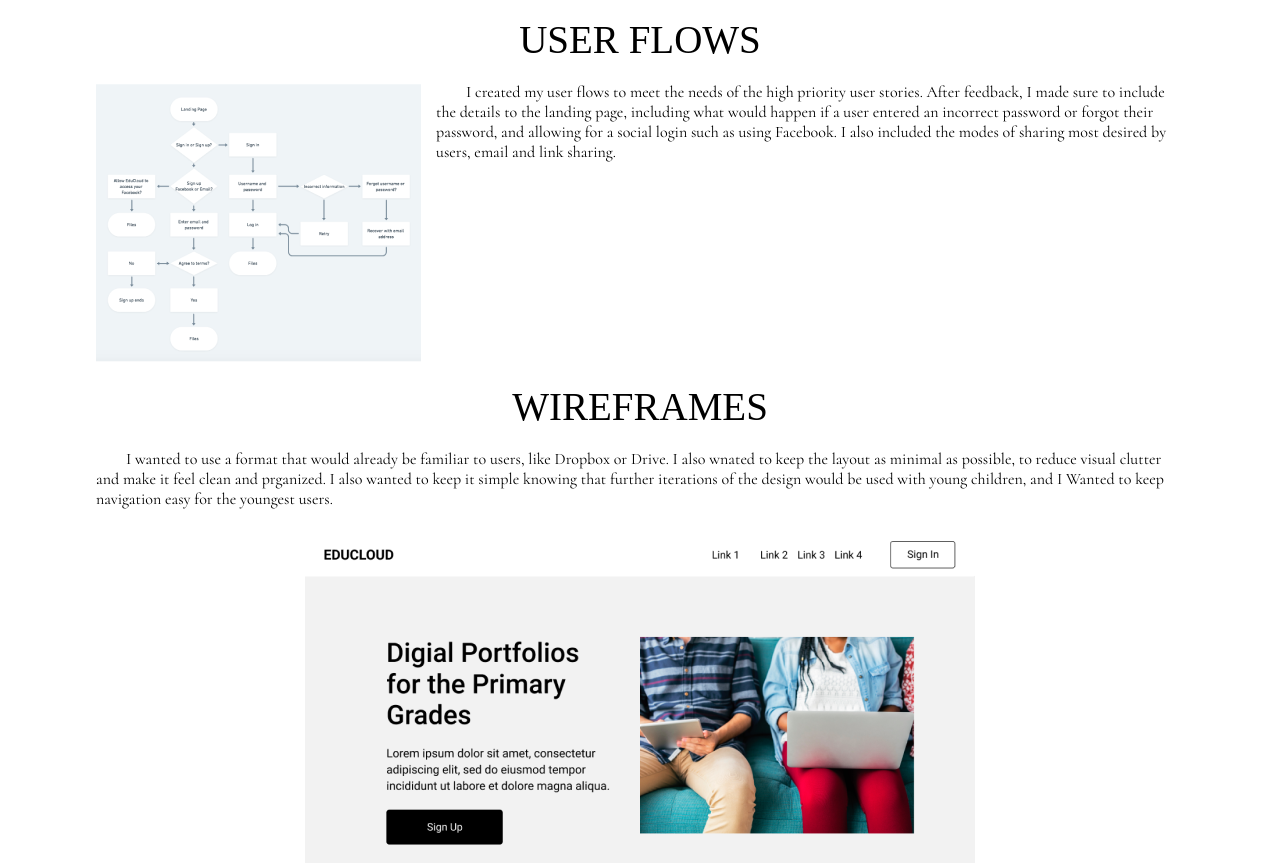
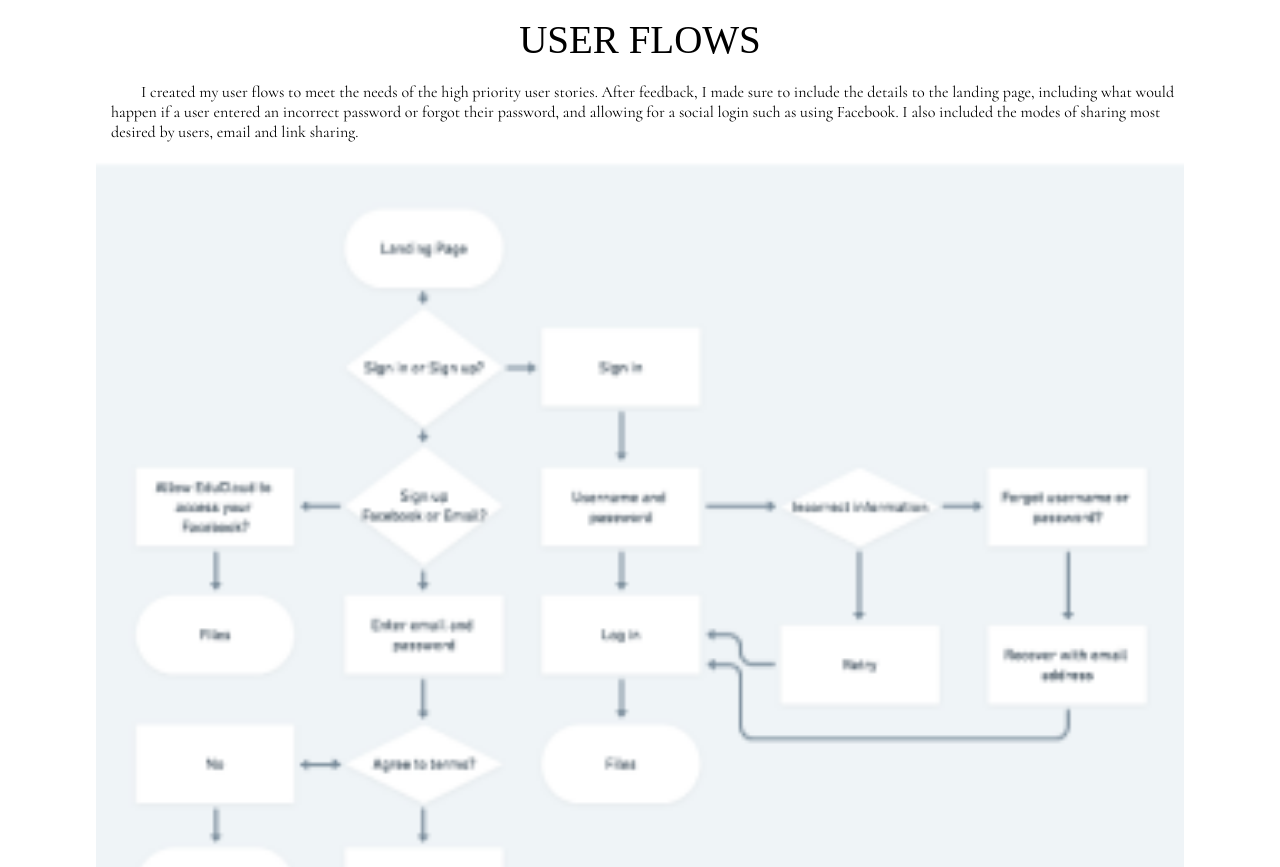
Before and after one commit to DorothyDay/dorothyday.github.io, a plain HTML site: page casestudy.html in a window 1280 px wide. Shown: the part 2977-3844 px from the top of the page. Drawn offline with nearby package versions, Linux system fonts and the light colour scheme; a web font is replaced by a local one.

Commit message:
responsive-revision-2

```diff
--- a/casestudy.html
+++ b/casestudy.html
@@ -203,8 +203,8 @@
           <h2 class="target-label">User Flows</h2>
         </div>
         <div class="flows">
+          <p>I created my user flows to meet the needs of the high priority user stories. After feedback, I made sure to include the details to the landing page, including what would happen if a user entered an incorrect password or forgot their password, and allowing for a social login such as using Facebook. I also included the modes of sharing most desired by users, email and link sharing.</p>
           <img src="assets/user-flow.png" alt="">
-          <p>I created my user flows to meet the needs of the high priority user stories. After feedback, I made sure to include the details to the landing page, including what would happen if a user entered an incorrect password or forgot their password, and allowing for a social login such as using Facebook. I also included the modes of sharing most desired by users, email and link sharing.</p>
         </div>
       </section>
       <section>
--- a/css/styles.css
+++ b/css/styles.css
@@ -211,6 +211,10 @@ body {
   margin-left: 1.5rem;
 }
 
+.flows img {
+  align-self: center;
+  min-width: 100%;
+}
 
 .footer {
   left: 0;
@@ -626,7 +630,7 @@ p {
 }
 
 @media only screen and (min-width:40rem) {
-  .stories, .flows {
+  .stories {
     display: flex;
     flex-direction: row;
   }
@@ -691,6 +695,7 @@ p {
   .vis1, .testing {
     display: flex;
     flex-direction: row;
+    flex-wrap: wrap;
     justify-content: center;
   }
 }
```
